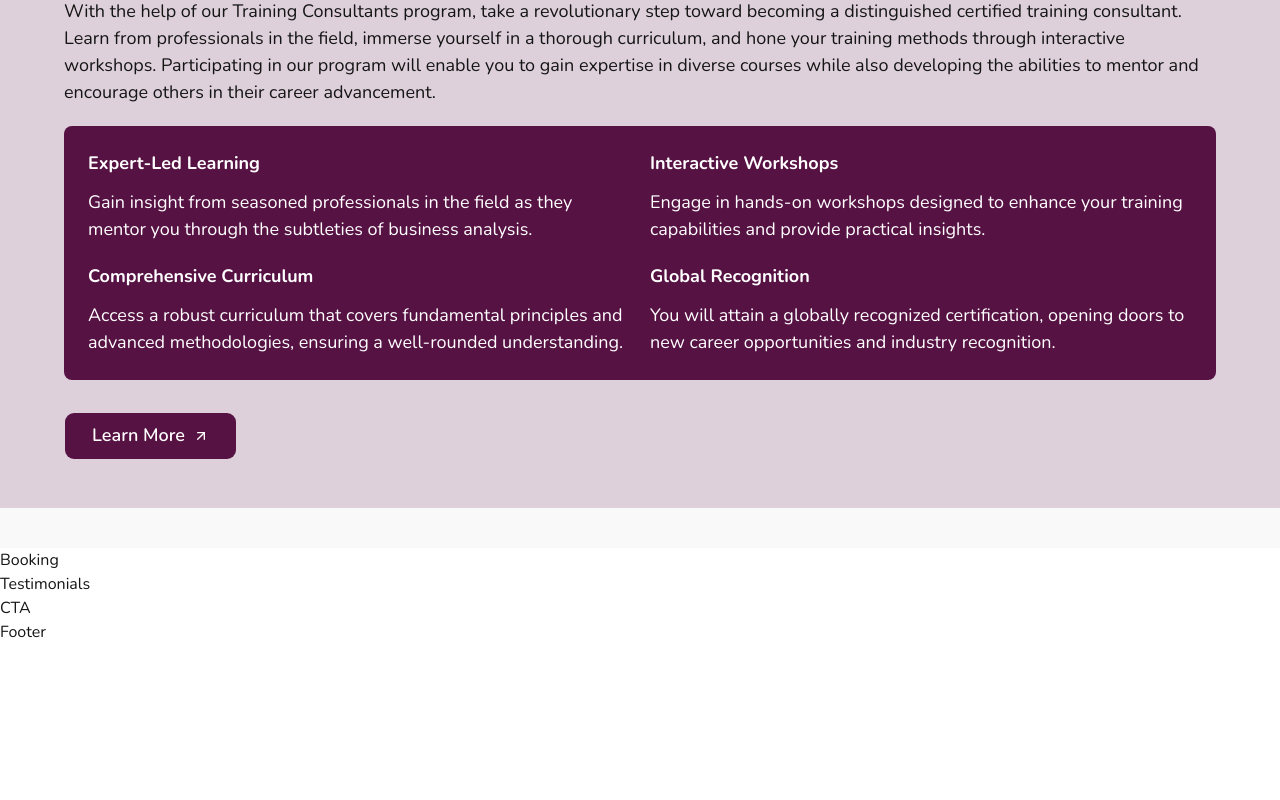
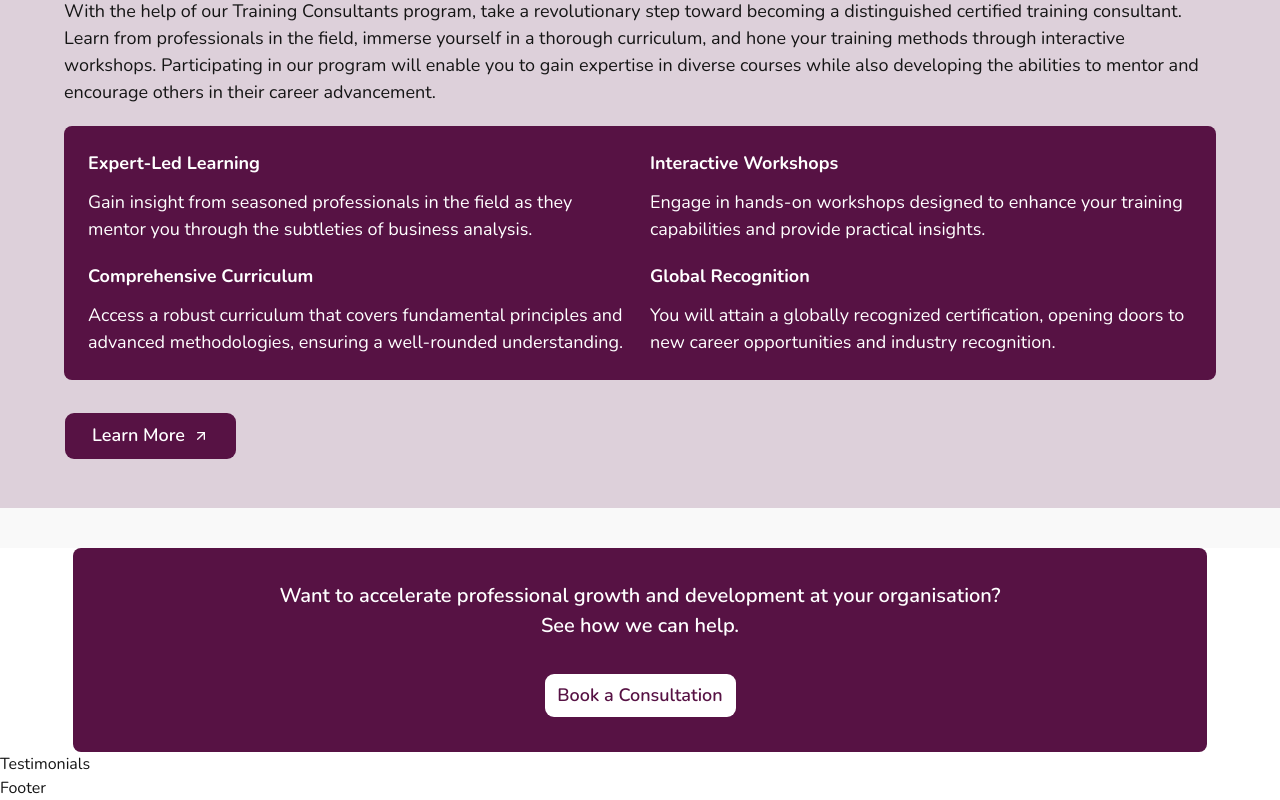
Before and after one commit to geliettech/TobamsGroup-LMS-LandingPage, a Next.js app: page / in a window 1280 px wide. Shown: the part 7156-7956 px from the top of the page. Before the commit the page ends 7800 px from the top, so only its background shows below. Built offline with nearby package versions, Linux system fonts and the light colour scheme.

Commit message:
feat: replace Booking and CTA components with CallToAction, update styles, and adjust heading sizes

```diff
--- a/app/globals.css
+++ b/app/globals.css
@@ -81,7 +81,7 @@
     @apply font-semibold text-[24px] md:text-[32px] leading-[130%];
   }
   .h5 {
-    @apply font-semibold text-[20px] md:text-[20px] leading-[130%];
+    @apply font-semibold text-[16px] md:text-[20px] leading-[130%];
   }
   .h6-bold {
     @apply font-bold text-[14px] md:text-[18px] leading-[150%];
--- a/app/page.tsx
+++ b/app/page.tsx
@@ -1,5 +1,4 @@
-import Booking from "@/components/booking";
-import CTA from "@/components/CTA";
+import CallToAction from "@/components/callToAction";
 import Frame from "@/components/frame";
 import Hero from "@/components/hero";
 import LMSBlock from "@/components/LMSBlock";
@@ -59,10 +58,9 @@ export default function Home() {
       </div>
       <MDProgram />
       <TransformationHub />
-      <TrainingConsultant/>
-      <Booking />
+      <TrainingConsultant />
+      <CallToAction />
       <Testimonials />
-      <CTA />
     </div>
   );
 }
--- a/components/CTA.tsx
+++ /dev/null
@@ -1,9 +0,0 @@
-import React from 'react'
-
-const CTA = () => {
-  return (
-    <div>CTA</div>
-  )
-}
-
-export default CTA
--- a/components/booking.tsx
+++ /dev/null
@@ -1,9 +0,0 @@
-import React from 'react'
-
-const Booking = () => {
-  return (
-    <div>Booking</div>
-  )
-}
-
-export default Booking
--- /dev/null
+++ b/components/callToAction.tsx
@@ -0,0 +1,19 @@
+import { Button } from "./ui/button";
+
+const CallToAction = () => {
+  return (
+    <div className="w-81.75 md:w-283.5 mx-auto bg-primary text-primary-foreground rounded-[8px] flex flex-col justify-center items-center gap-8 py-8 px-6 md:px-16 min-h-51 text-center">
+      <p className="h5 leading-[150%]! tracking-[3%]">
+        Want to accelerate professional growth and development at your
+        organisation?
+        <br />
+        See how we can help.
+      </p>
+      <Button className="h6 bg-primary-foreground text-primary rounded-lg py-[11.5px] px-5.5 h-11.25 w-48.25">
+        Book a Consultation
+      </Button>
+    </div>
+  );
+};
+
+export default CallToAction;
```
